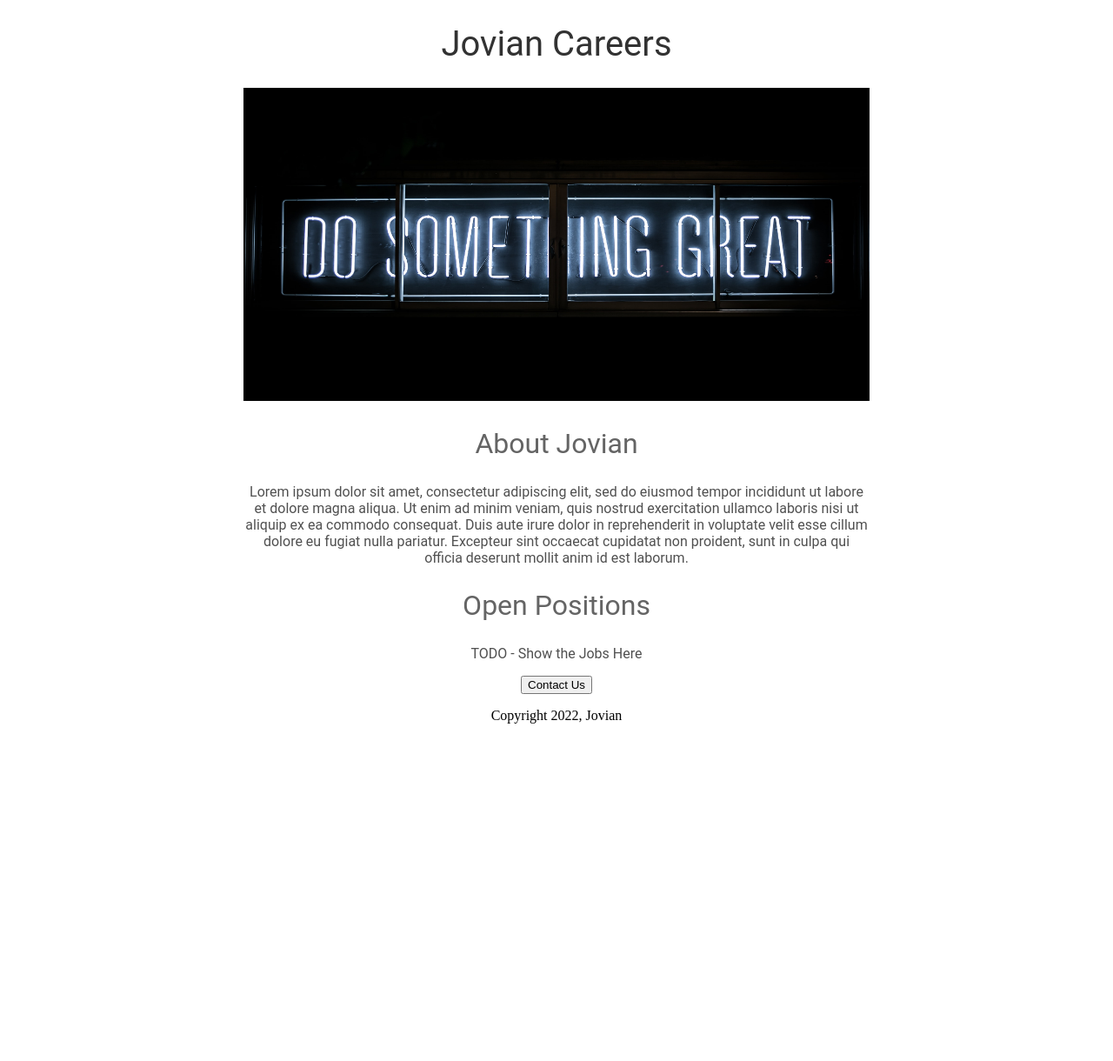
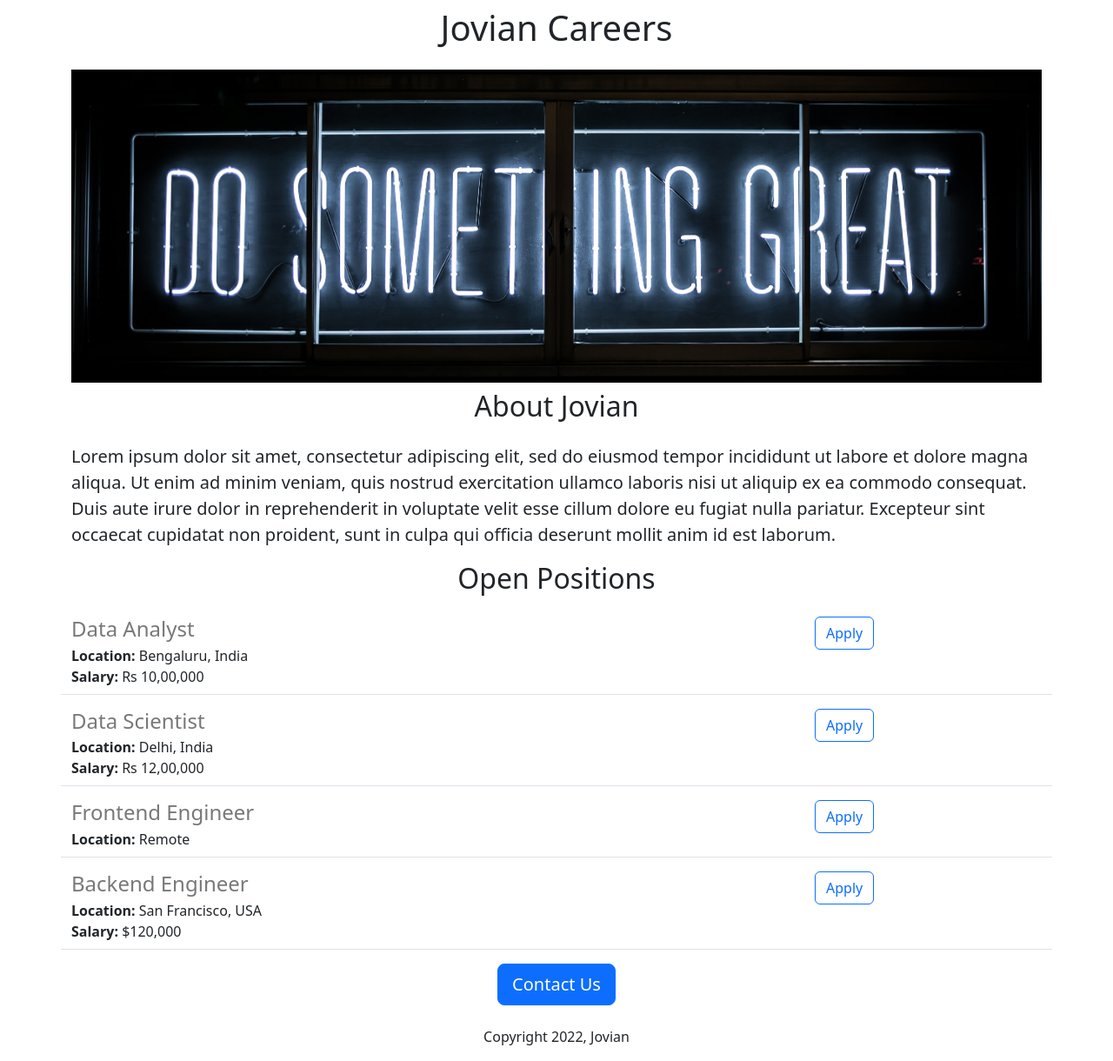
Before and after one commit to whovivekshukla/jovian-careers-website, a Flask app: page / in a window 1280 px wide. Shown: the whole page at 87% size. Before the commit the page ends 832 px from the top, so only its background shows below. Run offline with Flask 2, Linux system fonts and the light colour scheme.

Commit message:
Added dynamic data and API route

```diff
--- a/app.py
+++ b/app.py
@@ -1,10 +1,45 @@
-from flask import Flask, render_template
+from flask import Flask, render_template, jsonify
 
 app = Flask(__name__)
 
+JOBS = [
+  {
+    'id': 1,
+    'title': 'Data Analyst',
+    'location': 'Bengaluru, India',
+    'salary': 'Rs 10,00,000'
+  },
+
+  {
+    'id': 2,
+    'title': 'Data Scientist',
+    'location': 'Delhi, India',
+    'salary': 'Rs 12,00,000'
+  },
+
+  {
+    'id': 3,
+    'title': 'Frontend Engineer',
+    'location': 'Remote',
+
+  },
+
+  {
+    'id': 4,
+    'title': 'Backend Engineer',
+    'location': 'San Francisco, USA',
+    'salary': '$120,000'
+  }
+]
+
 @app.route("/")
 def hello_world():
-  return render_template('home.html')
+  return render_template('home.html', jobs=JOBS, companyname='Jovian')
+
+
+@app.route("/api/jobs")
+def list_jobs():
+  return jsonify(JOBS)
 
 
 if __name__ == '__main__':
--- a/templates/home.html
+++ b/templates/home.html
@@ -2,54 +2,41 @@
 
 <html>
   <head>
+    <meta charset="utf-8">
+    <meta name="viewport" content="width=device-width, initial-scale=1">
     <title>Jovian Careers</title>
+    <link href="https://cdn.jsdelivr.net/npm/bootstrap@5.2.0/dist/css/bootstrap.min.css" rel="stylesheet" integrity="sha384-gH2yIJqKdNHPEq0n4Mqa/HGKIhSkIHeL5AyhkYV8i59U5AR6csBvApHHNl/vI1Bx" crossorigin="anonymous">
     <style>
-    h1 {
-      font-size: 40px;
-      font-family: Roboto;
-      font-weight: normal;
-      color: rgb(50, 50, 50);
-      text-align: center;
-    }
-
-    h2 {
-      font-size: 32px;
-      font-family: Roboto;
-      font-weight: normal;
-      color: rgb(100, 100, 100);
-      text-align: center;
-    }
       #banner {
         height: 360px;
         width: 100%;
-      object-fit: covcover   }
-
-    .bodytext {
-      font-family: Roboto;
-      color: rgb(80,80,80);
-    }
-
-    #container {
-      text-align:center;
-      max-width:720px;
-      margin: 0 auto 0 auto;
+        object-fit:cover;
       }
     </style>
   </head>
   <body>
-    <div id="container">
-    <h1>Jovian Careers</h1>
-     <img id="banner" src="/static/banner.jpg"/>
+    <div class="container">
+    <h1 class="text-center mt-2 mb-4"> {{companyname}} Careers</h1>
+     <img id="banner" class="img-fluid" src="/static/banner.jpg"/>
 
-    <h2>About Jovian</h2>
+    <h2 class="text-center mt-2 mb-4">About Jovian</h2>
 
-    <p class="bodytext">Lorem ipsum dolor sit amet, consectetur adipiscing elit, sed do eiusmod tempor incididunt ut labore et dolore magna aliqua. Ut enim ad minim veniam, quis nostrud exercitation ullamco laboris nisi ut aliquip ex ea commodo consequat. Duis aute irure dolor in reprehenderit in voluptate velit esse cillum dolore eu fugiat nulla pariatur. Excepteur sint occaecat cupidatat non proident, sunt in culpa qui officia deserunt mollit anim id est laborum.</p>
+    <p class="lead">Lorem ipsum dolor sit amet, consectetur adipiscing elit, sed do eiusmod tempor incididunt ut labore et dolore magna aliqua. Ut enim ad minim veniam, quis nostrud exercitation ullamco laboris nisi ut aliquip ex ea commodo consequat. Duis aute irure dolor in reprehenderit in voluptate velit esse cillum dolore eu fugiat nulla pariatur. Excepteur sint occaecat cupidatat non proident, sunt in culpa qui officia deserunt mollit anim id est laborum.</p>
 
-    <h2>Open Positions</h2>
-    <p class="bodytext">TODO - Show the Jobs Here</p>
+    <h2 class="text-center mt-2 mb-4">Open Positions</h2>
+    <div>
 
-    <button>Contact Us</button>
-      <p>Copyright 2022, Jovian</p>
+      {% for job in jobs %}
+     {% include 'jobitem.html'%}
+
+      {% endfor%}
+
     </div>
+<div class="text-center">
+    <button class="btn btn-primary btn-lg">Contact Us</button>
+      <p class="mt-4">Copyright 2022, Jovian</p>
+</div>
+      </div>
+
   </body>
 </html>
--- /dev/null
+++ b/templates/jobitem.html
@@ -0,0 +1,18 @@
+ <div class="border-bottom row" style="margin-bottom:16px; padding-bottom:8px;">
+   <div class="col-9">
+        <h4
+          style="color: rgb(120,120,120); margin-bottom:4px;">
+          {{job['title']}}
+        </h4>
+        <div>
+          <b>Location: </b> {{job['location']}}</div>
+        {% if 'salary' in job%}
+        <div><b>Salary: </b> {{job['salary']}}</div>
+        {% endif %}
+       </div>
+
+   <div class="col-3">
+     <button type="button" class="btn btn-outline-primary ">Apply</button>
+   </div>
+
+      </div>
```
Lines whose indentation alone changed are shown as unchanged.
